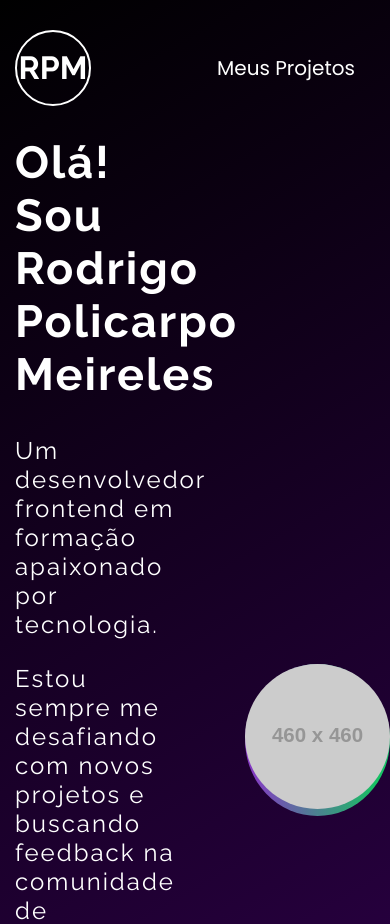
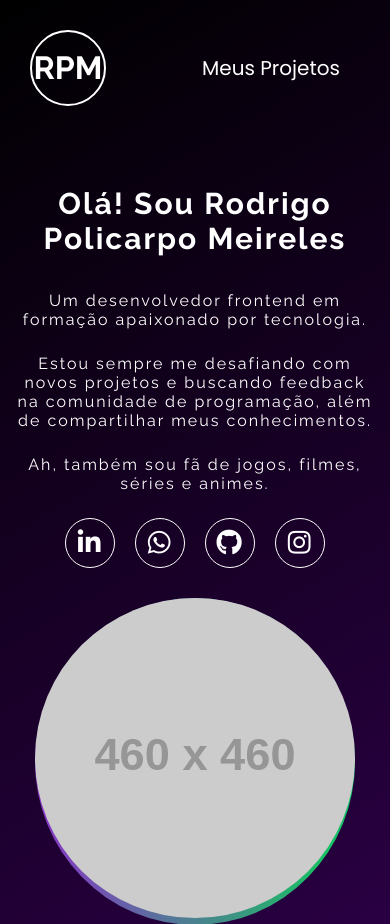
Before and after one commit to Rodrigo-Policarpo/portfolio-simplificado, a plain HTML site: page index.html in a window 390 px wide. Shown: the top 924 px of the page. Drawn offline with nearby package versions, Linux system fonts and the light colour scheme; placeholder pictures from the web are drawn by us.

Commit message:
Adicionado responsividade usando CSS

```diff
--- a/index.html
+++ b/index.html
@@ -8,6 +8,7 @@
 
     <link rel="stylesheet" href="./src/css/reset.css">
     <link rel="stylesheet" href="./src/css/style.css">
+    <link rel="stylesheet" href="src/css/responsive.css">
 
     <link rel="stylesheet" href="https://cdnjs.cloudflare.com/ajax/libs/font-awesome/5.15.4/css/all.min.css" />
     <link rel="stylesheet" href="https://cdn.jsdelivr.net/gh/devicons/devicon@v2.14.0/devicon.min.css" />
--- /dev/null
+++ b/src/css/responsive.css
@@ -0,0 +1,41 @@
+@media(max-width: 1280px) {
+    .cabecalho {
+        padding: 30px;
+    }
+
+    .home {
+        flex-direction: column;
+        align-items: center;
+        margin: 50px 0;
+        gap: 30px;
+    }
+
+    .home .informacoes {
+        max-width: 100%;
+        text-align: center;
+        align-items: center;
+    }
+
+    .projetos .container-projetos {
+        padding: 0 30px;
+    }
+}
+
+@media(max-width: 425px) {
+    .home .informacoes h1 {
+        font-size: 30px;
+    }
+
+    .home .informacoes p {
+        font-size: 16px;
+    }
+
+    .home .container-foto img {
+        max-width: 320px;
+    }
+
+    .projetos {
+        padding: 30px;
+
+    }
+}
```
